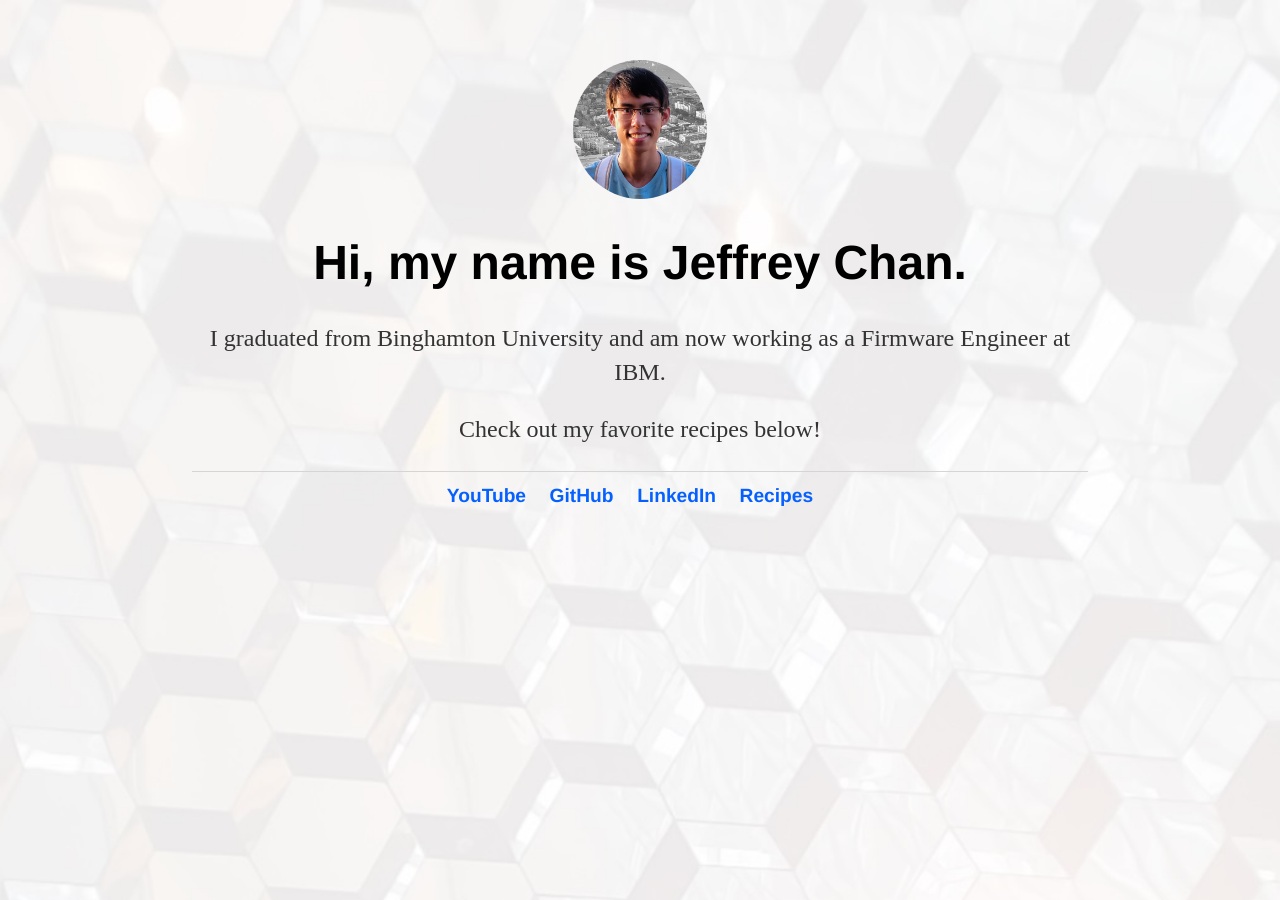
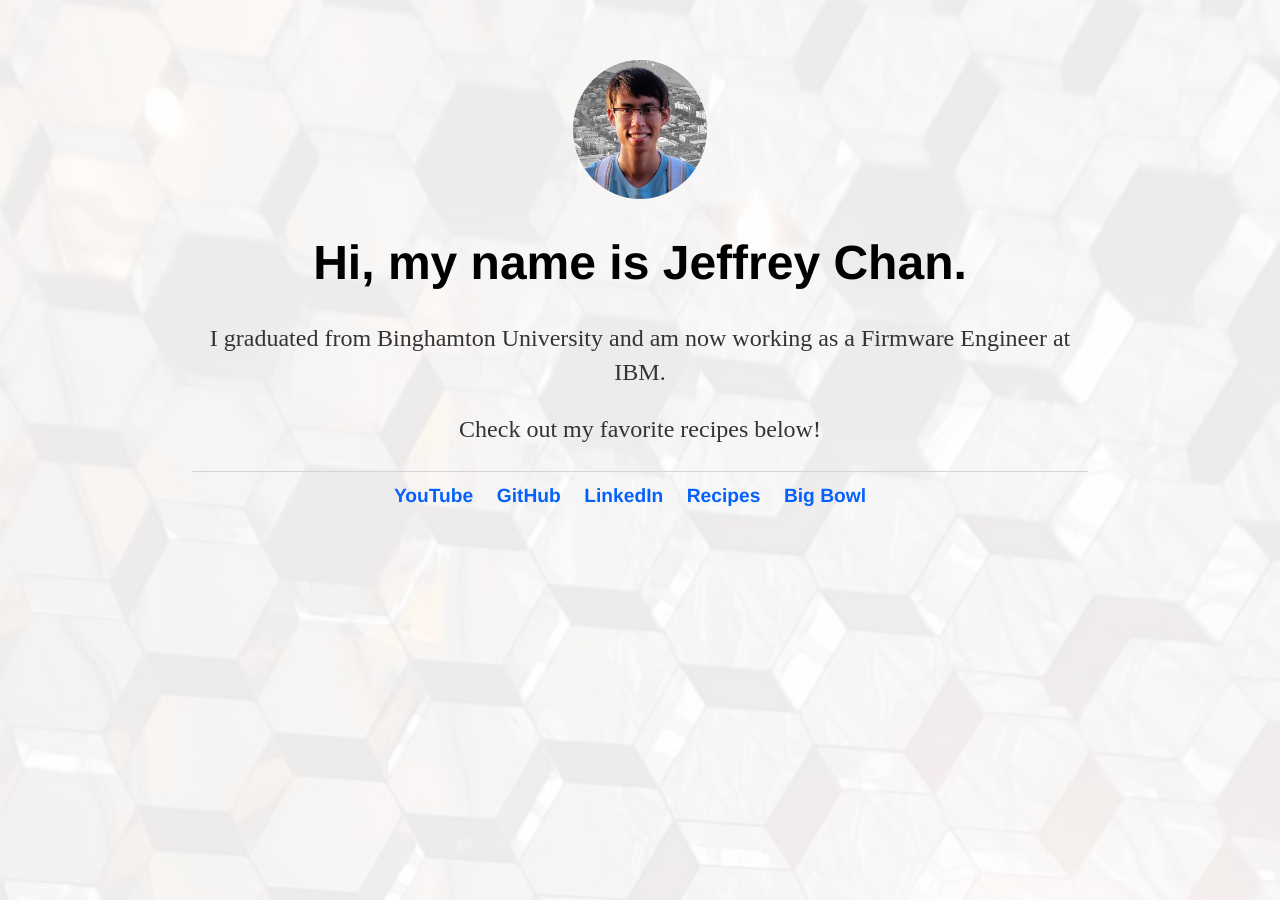
Before and after one commit to superjeffreyc/superjeffreyc.github.io, a Jekyll site: the page built from index.html, in a window 1280 px wide. Built offline with Jekyll 4.4.1, drawn with Linux system fonts in a browser that asks for light colours.

Commit message:
Update default.html

```diff
--- a/_layouts/default.html
+++ b/_layouts/default.html
@@ -14,9 +14,10 @@
 		<footer>
     		<ul>
 			<li><a target="_blank" href="https://www.youtube.com/@superjeffreychans">YouTube</a></li>
-        		<li><a target="_blank" href="https://github.com/superjeffreyc">GitHub</a></li>
-        		<li><a target="_blank" href="https://www.linkedin.com/in/superjeffreyc/">LinkedIn</a></li>
+        	<li><a target="_blank" href="https://github.com/superjeffreyc">GitHub</a></li>
+        	<li><a target="_blank" href="https://www.linkedin.com/in/superjeffreyc/">LinkedIn</a></li>
 			<li><a target="_blank" href="https://superjeffreyc.github.io/recipes/">Recipes</a></li>
+			<li><a target="_blank" href="https://superjeffreyc.github.io/Big-Bowl/">Big Bowl</a></li>
 			</ul>
 		</footer>
 	</body>
```
